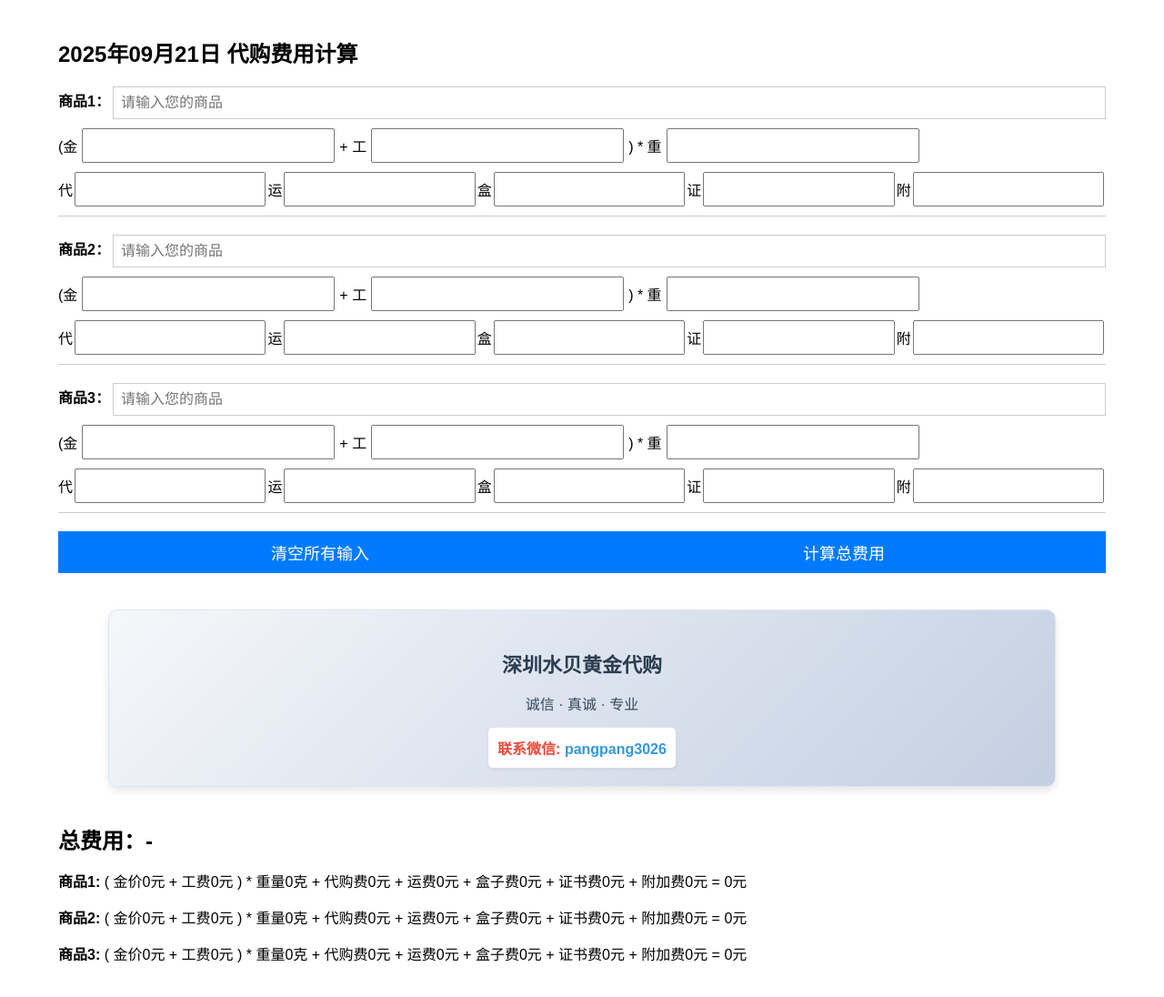
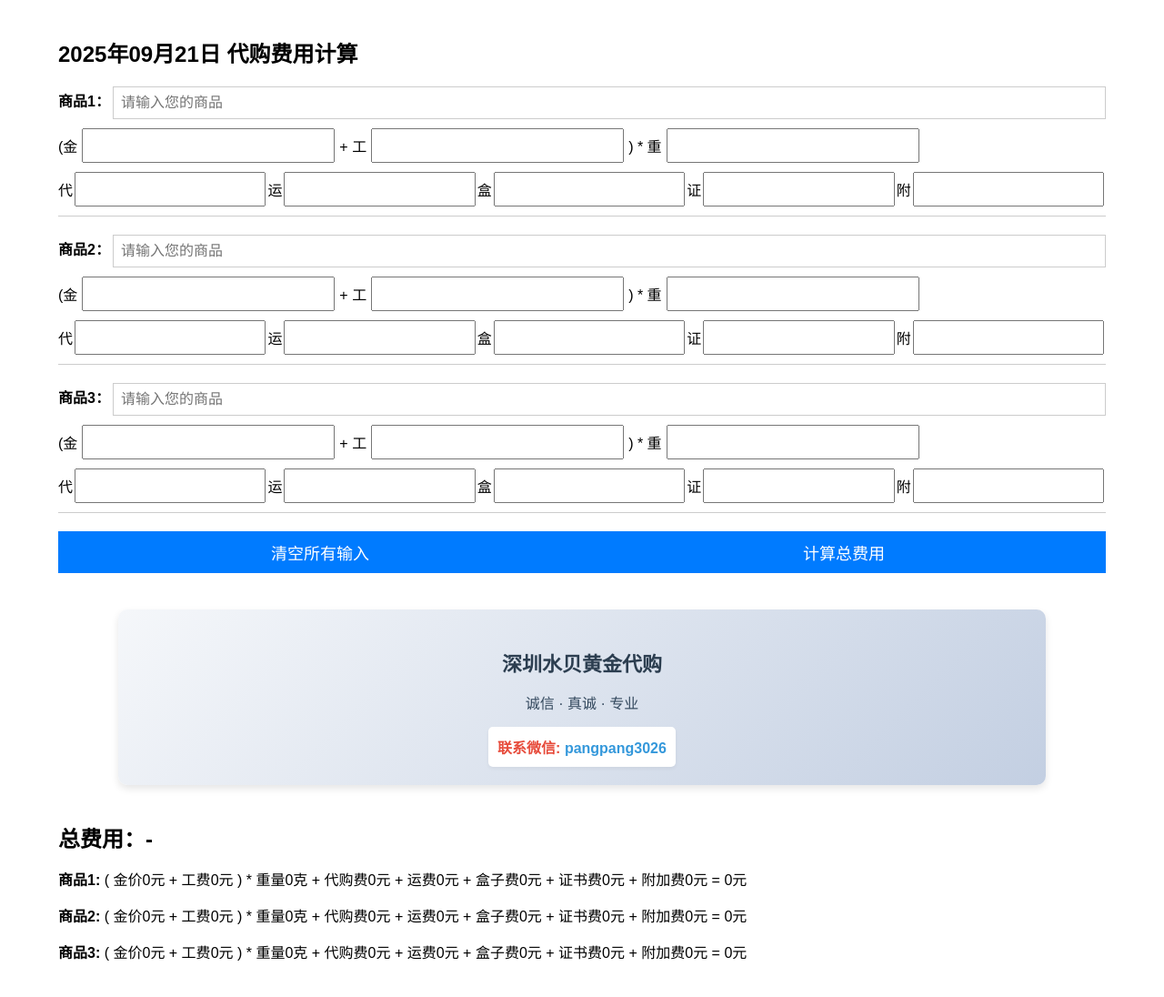
Before and after one commit to zouchangzhen/pangpang, a plain HTML site: page index.html in a window 1280 px wide. Shown: the whole page at 91% size. Drawn offline with Linux system fonts and the light colour scheme.

Commit message:
Update index.html
sss

```diff
--- a/index.html
+++ b/index.html
@@ -197,8 +197,7 @@
             border-radius: 10px;
             text-align: center;
             box-shadow: 0 4px 8px rgba(0,0,0,0.1);
-            width: 90%;  /* 调整为90%宽度 */
-            max-width: 1000px;  /* 添加最大宽度限制 */
+            max-width: 85%;  <!-- 从80%调整为85% -->
             border: 1px solid #e0e6ed;">
     <h3 style="color: #2c3e50; margin-bottom: 10px; font-size: 22px;">深圳水贝黄金代购</h3>
     <p style="color: #34495e; font-size: 16px; margin-bottom: 15px;">诚信 · 真诚 · 专业</p>
```
